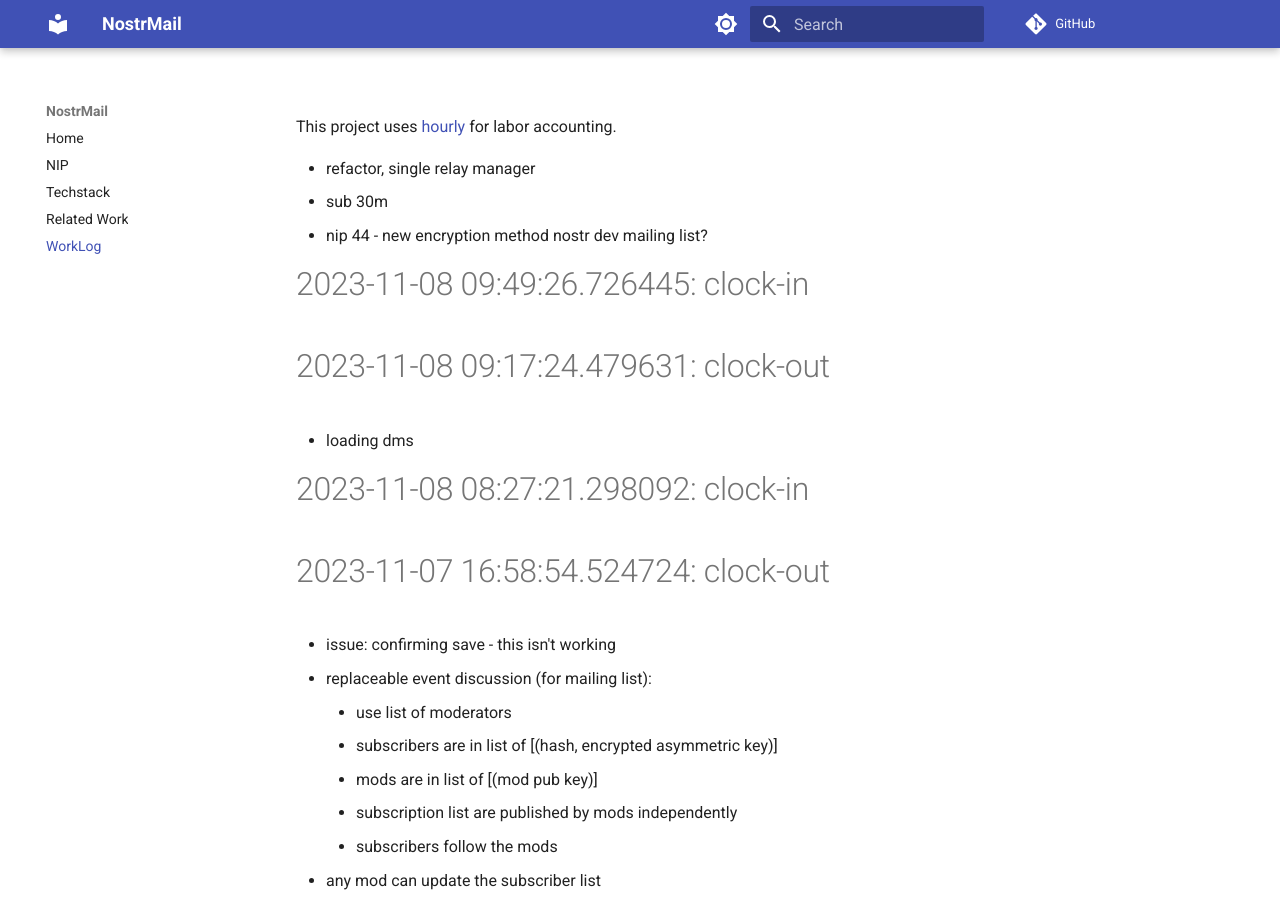
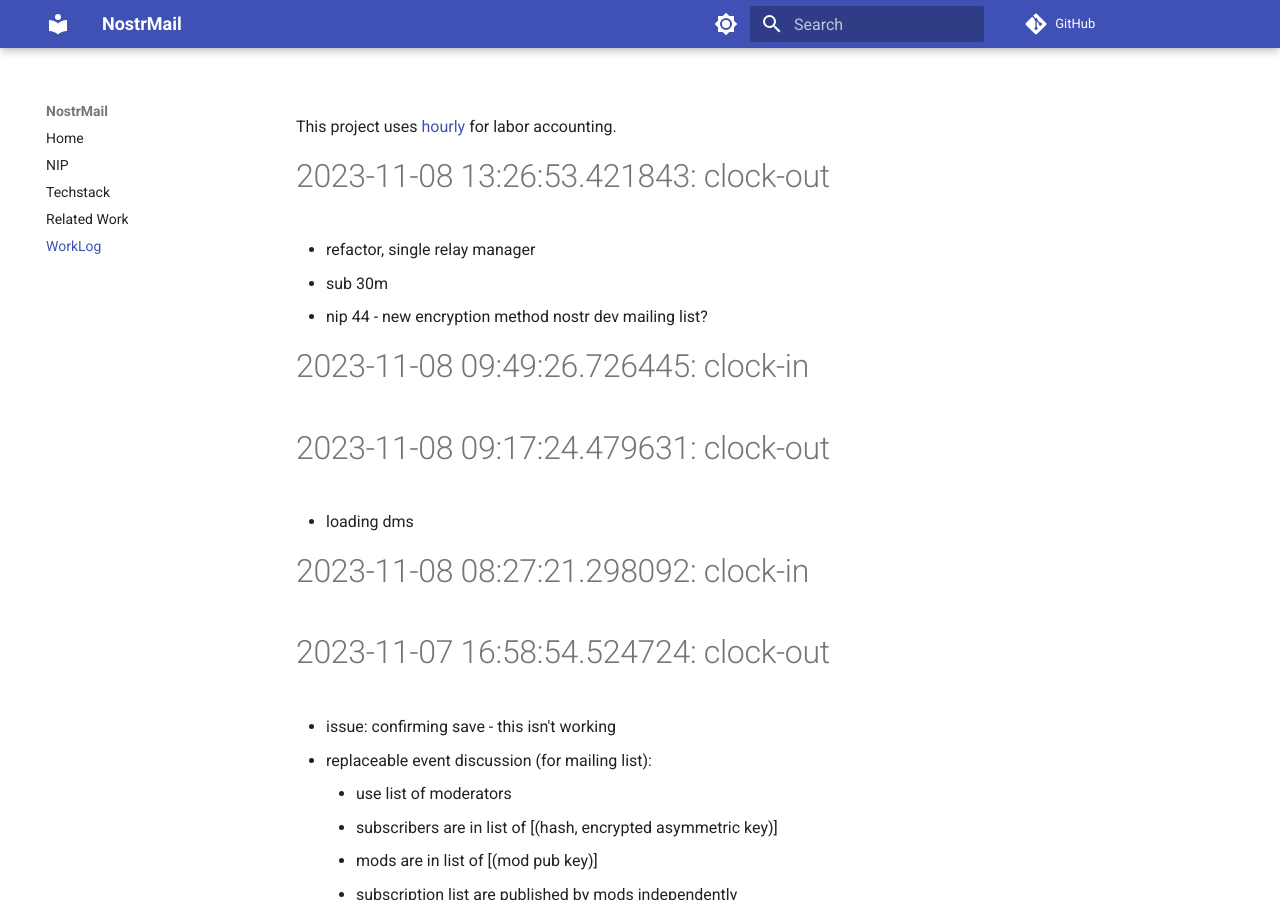
Before and after one commit to asherp/nostr-mail, an MkDocs documentation site: the page built from docs/WorkLog.md, in a window 1280 px wide and 900 px high. Built offline with MkDocs 1.6.1 and Material for MkDocs 9.7.7, drawn with Linux system fonts in a browser that asks for light colours; comment, search, counter and statistics services are not loaded.

Commit message:
clock-out

```diff
--- a/WorkLog.md
+++ b/WorkLog.md
@@ -1,3 +1,5 @@
+# 2023-11-08 13:26:53.421843: clock-out
+
 * refactor, single relay manager
 * sub 30m
 * nip 44 - new encryption method
```
